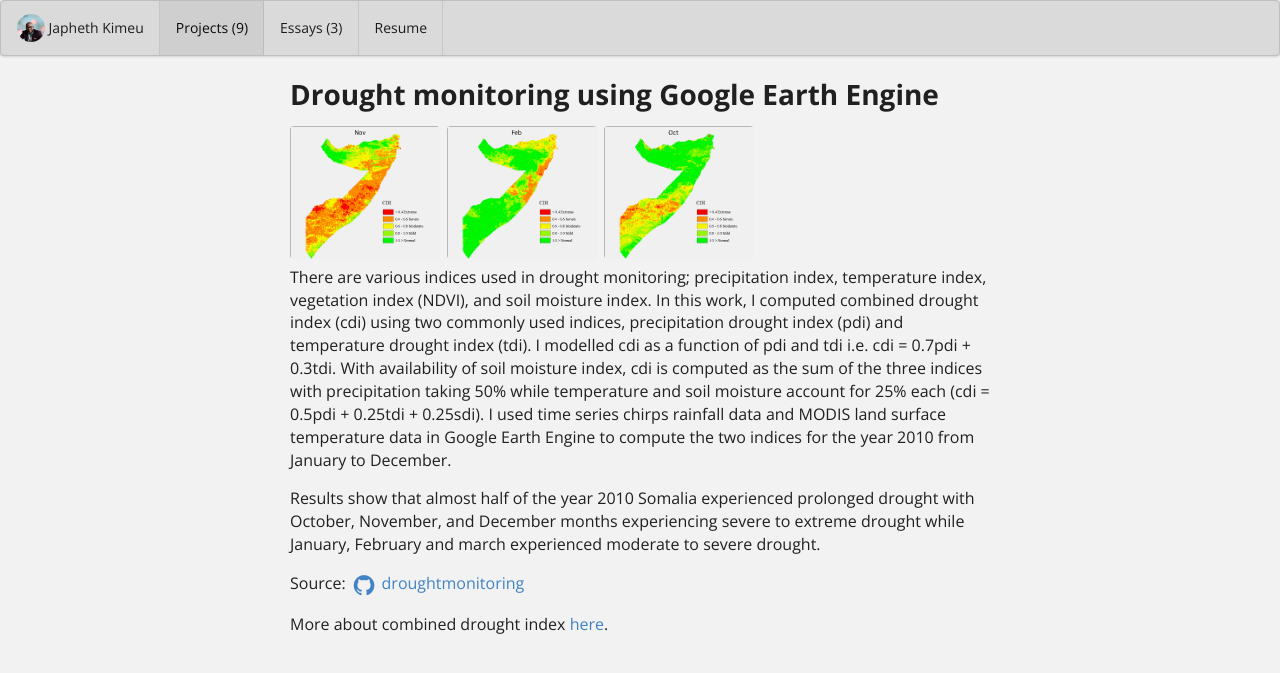
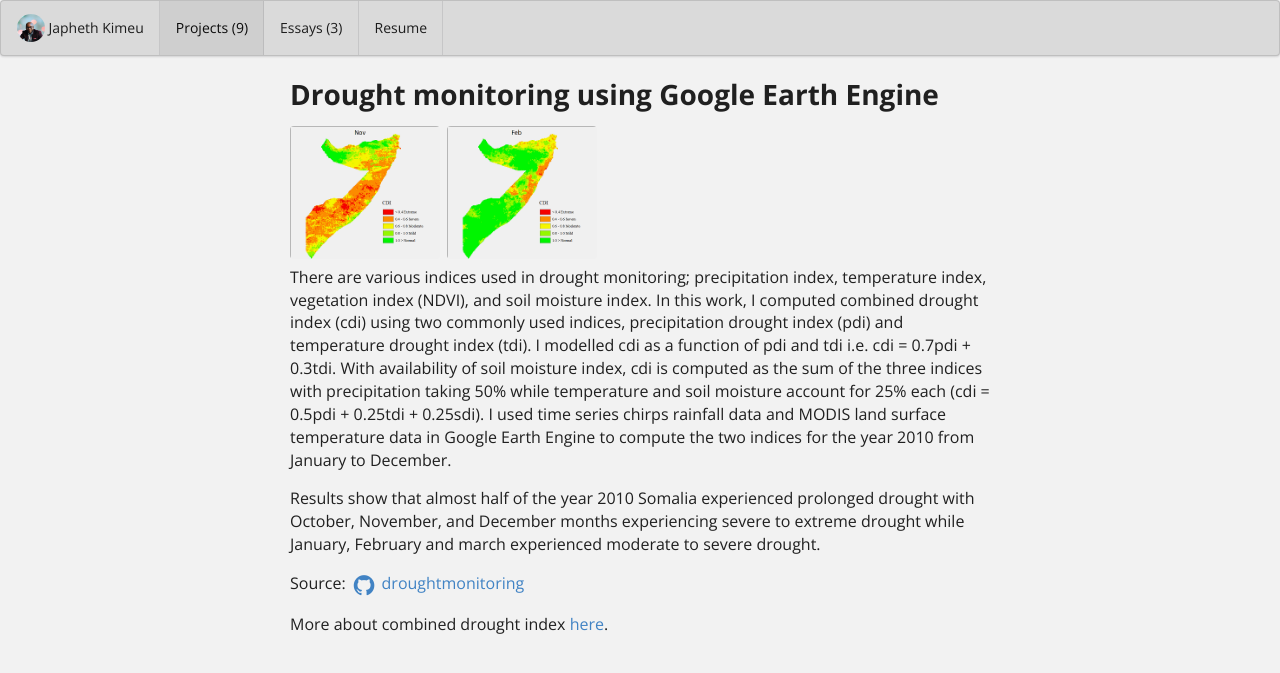
Before and after one commit to japhethkimeu/japhethkimeu.github.io, a Jekyll site: the page built from projects/project-1.md, in a window 1280 px wide. Shown: the top 673 px of the page. Built offline with Jekyll 4.4.1, drawn with Linux system fonts in a browser that asks for light colours.

Commit message:
Update project-1.md

```diff
--- a/projects/project-1.md
+++ b/projects/project-1.md
@@ -19,8 +19,6 @@
 
 
   <img class="ui image" src="../images/feb-1.png">
-
-  <img class="ui image" src="../images/oct-1.png">
 </div>
 
 There are various indices used in drought monitoring; precipitation index, temperature index, vegetation index (NDVI), and soil moisture index. In this work, I computed combined drought index  (cdi) using two commonly used indices, precipitation drought index (pdi) and temperature drought index (tdi). I modelled cdi as a function of pdi and tdi i.e. cdi = 0.7pdi + 0.3tdi. With availability of soil moisture index, cdi is computed as the sum of the three indices with precipitation taking 50% while temperature and soil moisture account for 25% each (cdi = 0.5pdi + 0.25tdi + 0.25sdi). I used time series chirps rainfall data and MODIS land surface temperature data in Google Earth Engine to compute the two indices for the year 2010 from January to December.
```
